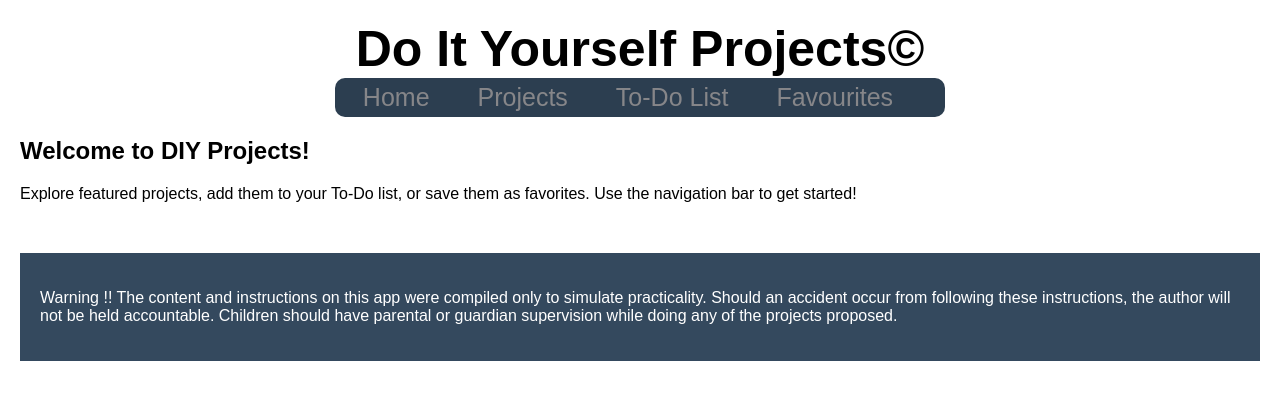
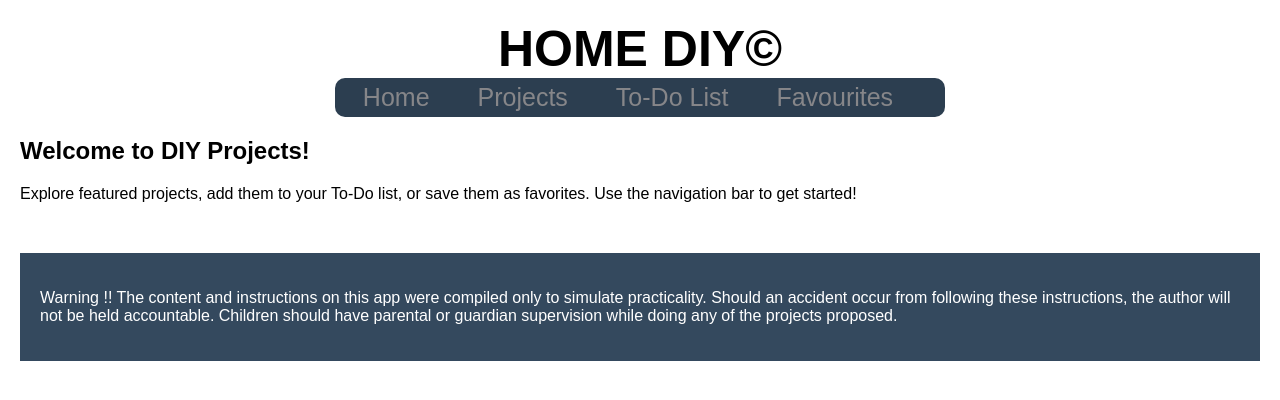
Before and after one commit to DestinyG-beep/DIY-project-P2, a React (Create React App) app in the folder project/: page / in a window 1280 px wide. Shown: the top 400 px of the page. Built offline with nearby package versions, Linux system fonts and the light colour scheme.

Commit message:
README.md file

```diff
--- a/project/src/App.js
+++ b/project/src/App.js
@@ -12,7 +12,7 @@ function App() {
     <Router>
       <div className="App">
         <header className="app-header">
-          <h1 id="h1">Do It Yourself Projects©</h1>
+          <h1 id="h1">HOME DIY©</h1>
           <NavBar />
         </header>
 
```
Also changed, not shown: 1 other file (tests, documents, lock files or other folders).
